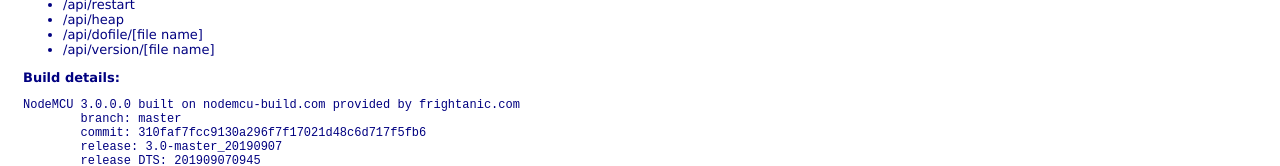
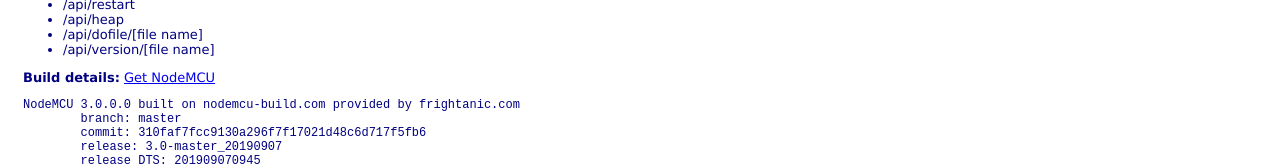
Before and after one commit to mjmcginty/FileServerNodeMCU, a plain HTML site: page help.html in a window 1280 px wide. Shown: the part 1601-1767 px from the top of the page. Drawn offline with Linux system fonts and the light colour scheme.

Commit message:
Add files via upload
NodeMCU ESP32 built on nodemcu-build.com provided by frightanic.com
	branch: dev-esp32
	commit: 3acb6b7c79271b0e44481684205938f0f4a9f079
	SSL: true
	modules: adc,file,gpio,i2c,ledc,net,node,otaupgrade,sjson,struct,time,tmr,uart,wifi
 build 2021-04-08-11-33-01 powered by Lua 5.1.4 on ESP-IDF v3.3-beta1-1738-gb64b37523 on SDK IDF

```diff
--- a/help.html
+++ b/help.html
@@ -191,7 +191,7 @@
         <li>/api/version/[file name]</li>
     </ul>
 
-    <p><b>Build details:</b></p>
+    <p><b>Build details:</b>  <a href="https://nodemcu-build.com/index.php">Get NodeMCU</a></p>
     <pre>
 NodeMCU 3.0.0.0 built on nodemcu-build.com provided by frightanic.com
 	branch: master
@@ -204,5 +204,7 @@ NodeMCU 3.0.0.0 built on nodemcu-build.com provided by frightanic.com
 	modules: file,gpio,net,node,tmr,uart,wifi
 build 2019-12-04 04:30 powered by Lua 5.1.4 on SDK 3.0.1-dev(fce080e)
     </pre>
+
+
 </body>
 </html>
```
Also changed, not shown: 5 other files.
